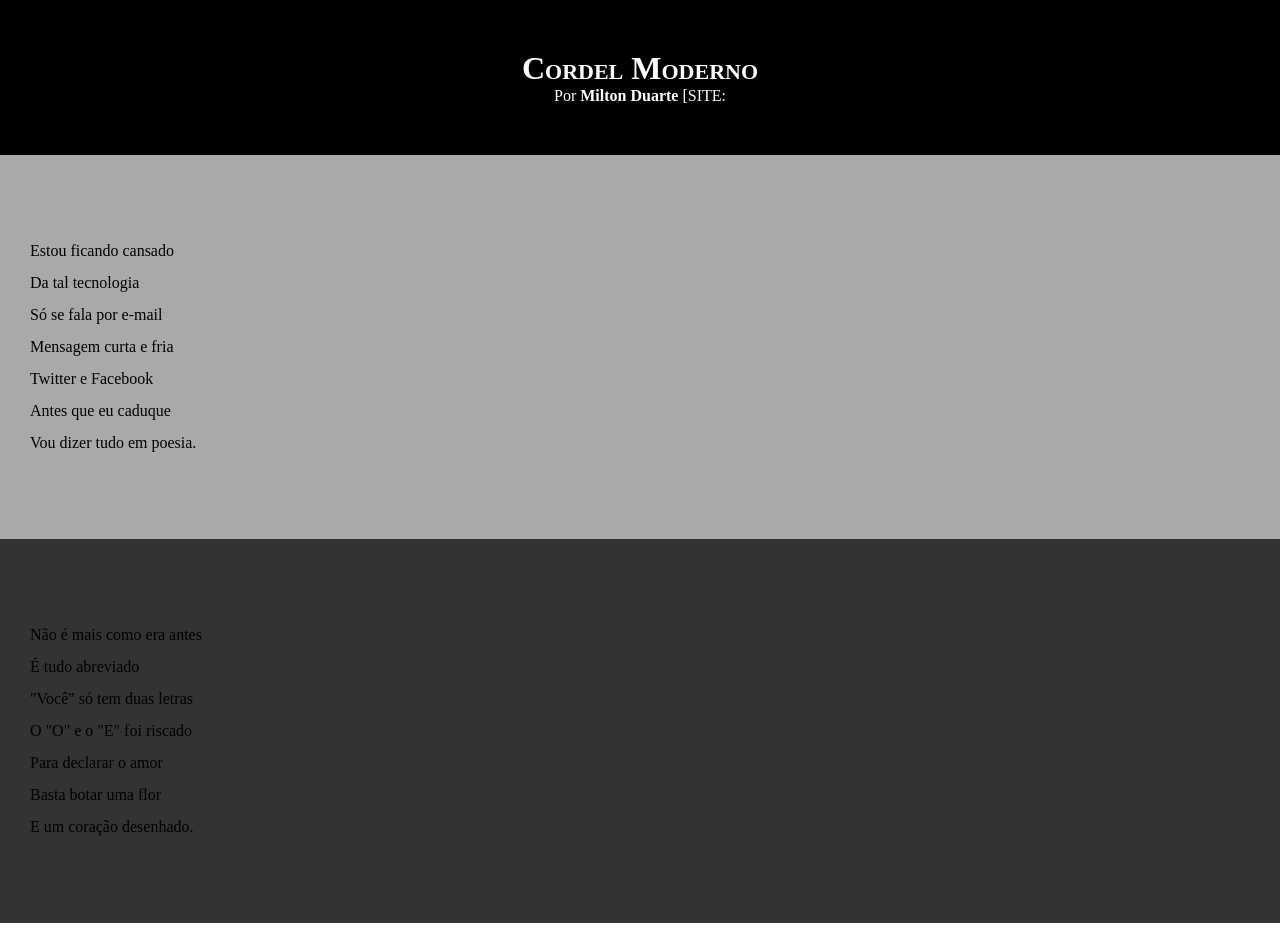
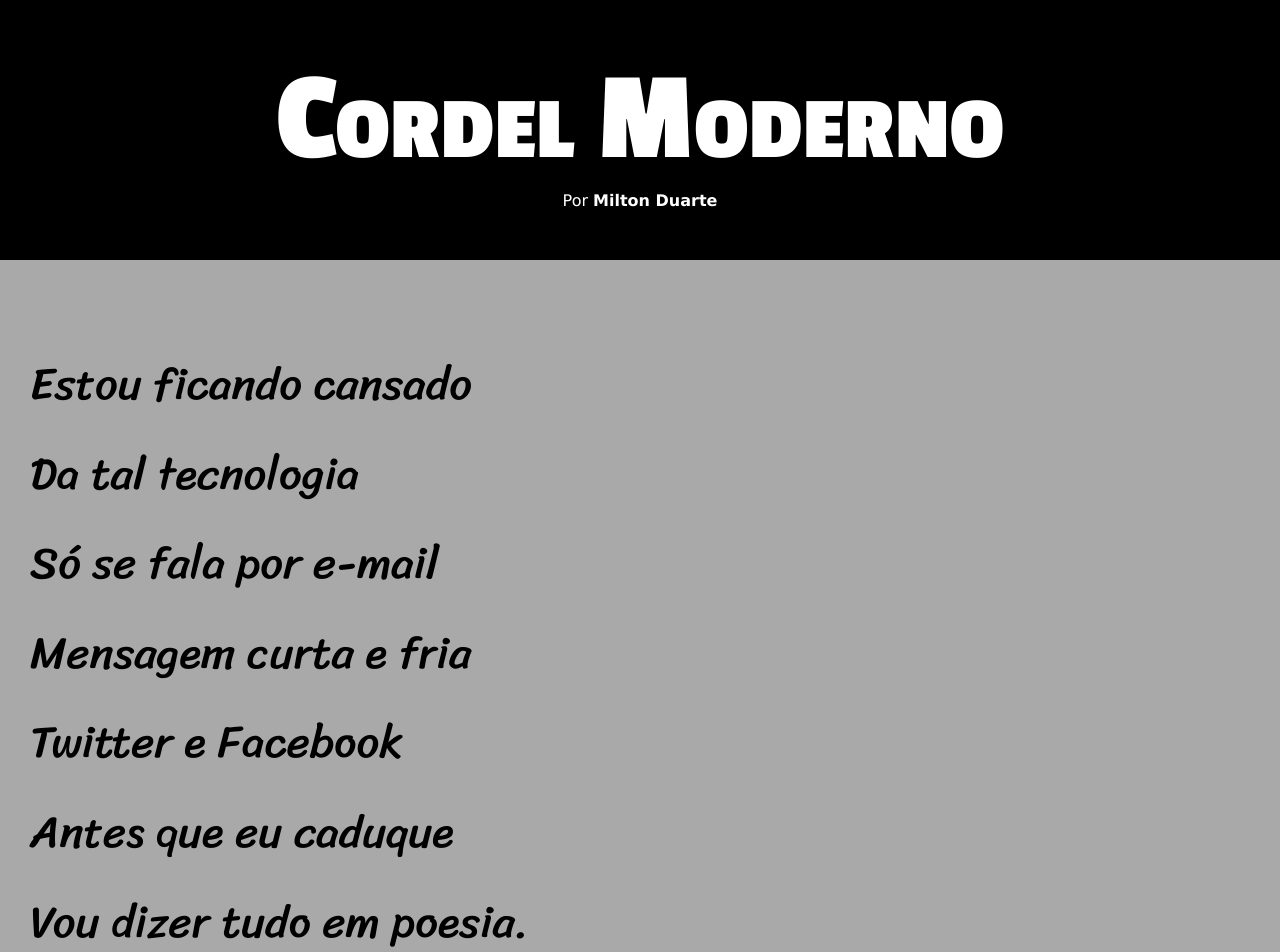
Before and after one commit to Joaovittor01/html-css, a plain HTML site: page Desafios/d012/index.html in a window 1280 px wide. Shown: the top 952 px of the page. Drawn offline with Linux system fonts and the light colour scheme.

Commit message:
atualização de estilos desafio 12

```diff
--- a/Desafios/d012/estilo/style.css
+++ b/Desafios/d012/estilo/style.css
@@ -1,13 +1,25 @@
 @charset "UTF -8";
+
+@import url('https://fonts.googleapis.com/css2?family=Bebas+Neue&family=Passion+One:wght@400;700;900&family=Sriracha&display=swap');
+
+@import url("https://fonts.googleapis.com/css2?family=Bebas+Neue&family=Passion+One:wght@400;700;900&family=Sriracha&display=swap");
+
+:root {
+    --fontel: Verdana, Geneva, Tahoma, sans-serif;
+    --fonte2: 'Passion One', cursive;
+    --fonte3: 'Sriracha', cursive;
+}
 
 * {
     margin: 0px;
     padding: 0px;
+    font-size: 1em;
 }
 
 html, body {
     min-height: 100vh;
     background: darkgray;
+    font-family: var(--fontel);
 }
 
 header {
@@ -20,6 +32,8 @@ header {
 header > h1 {
     padding-top: 50px;
     font-variant: small-caps;
+    font-family: var(--fonte2);
+    font-size: 10vw;
 }
 
 header > p {
@@ -41,6 +55,8 @@ section {
     padding-bottom: 10vh;
     line-height: 2em;
     padding-left: 30px;
+    font-family: var(--fonte3);
+    font-size: 3.5vw;
 }
 
 section.normal {
@@ -48,9 +64,15 @@ section.normal {
     color: black;
 }
 section.imagem {
-    width: 400;
     background-color: rgb(51, 51, 51);
+    color: white;
 
+}
+
+section.imagem > p {
+    display: inline-block;
+    padding: 5px;
+    background: rgba(0, 0, 0, 0.253);
 }
 
 footer {
--- a/Desafios/d012/index.html
+++ b/Desafios/d012/index.html
@@ -11,7 +11,6 @@
         <h1>Cordel Moderno</h1>
         <p>
             Por <a href="https://www.recantodasletras.com.br/poesias/3186743]">Milton Duarte</a>
-            [SITE:
         </p>
     </header>
 
```
